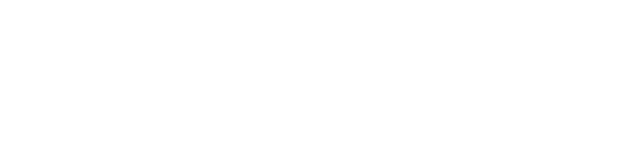
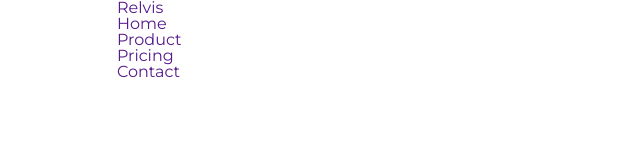
Before and after one commit to MMV-developer/Relvise, a plain HTML site: page index.html in a window 1280 px wide. Shown: the whole page, without its empty margins (0-640 px from the left). Drawn offline with Linux system fonts and the light colour scheme.

Commit message:
add header__item

```diff
--- a/index.html
+++ b/index.html
@@ -1,15 +1,38 @@
 <!DOCTYPE html>
 <html lang="en">
   <head>
-  <meta charset="UTF-8">
-  <meta name="viewport" content="width=device-width, initial-scale=1.0">
-  <link rel="stylesheet" href="/css/style.css">
-  <link href="https://fonts.googleapis.com/css?family=Montserrat:regular,500,600,700,800&display=swap" rel="stylesheet" />
+    <meta charset="UTF-8" />
+    <meta name="viewport" content="width=device-width, initial-scale=1.0" />
+    <link rel="stylesheet" href="/css/style.css" />
+    <link
+      href="https://fonts.googleapis.com/css?family=Montserrat:regular,500,600,700,800&display=swap"
+      rel="stylesheet"
+    />
     <title>Relvise</title>
   </head>
   <body>
     <div class="wrapper">
-
+      <header class="header">
+        <div class="header__container _container">
+          <a href="" class="header__logo"> Relvis </a>
+          <nav class="header__menu menu">
+            <ul class="menu__list">
+              <li class="menu__item">
+                <a href="" class="menu__link">Home</a>
+              </li>
+              <li class="menu__item">
+                <a href="" class="menu__link">Product</a>
+              </li>
+              <li class="menu__item">
+                <a href="" class="menu__link">Pricing</a>
+              </li>
+              <li class="menu__item">
+                <a href="" class="menu__link">Contact</a>
+              </li>
+            </ul>
+          </nav>
+        </div>
+      </header>
     </div>
     <script src="/js/script.js"></script>
   </body>
```
Lines whose indentation alone changed are shown as unchanged.
